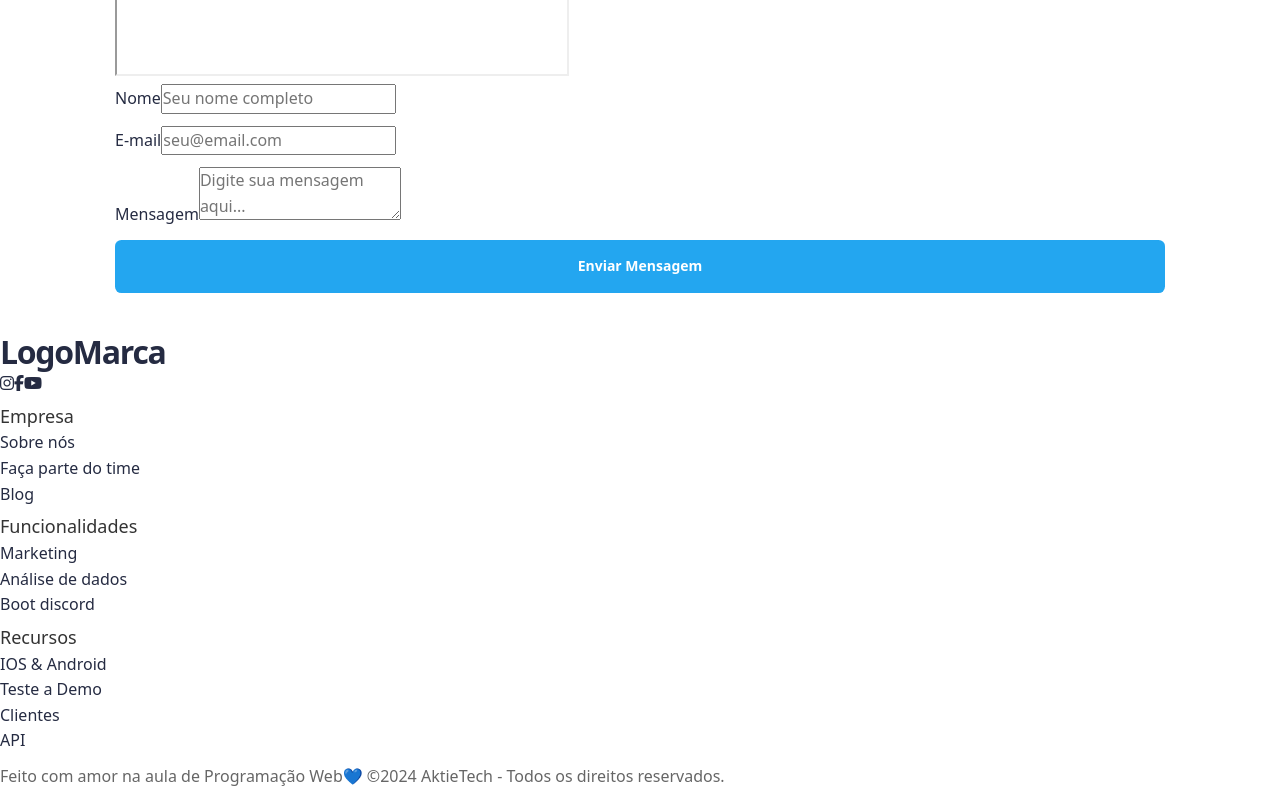
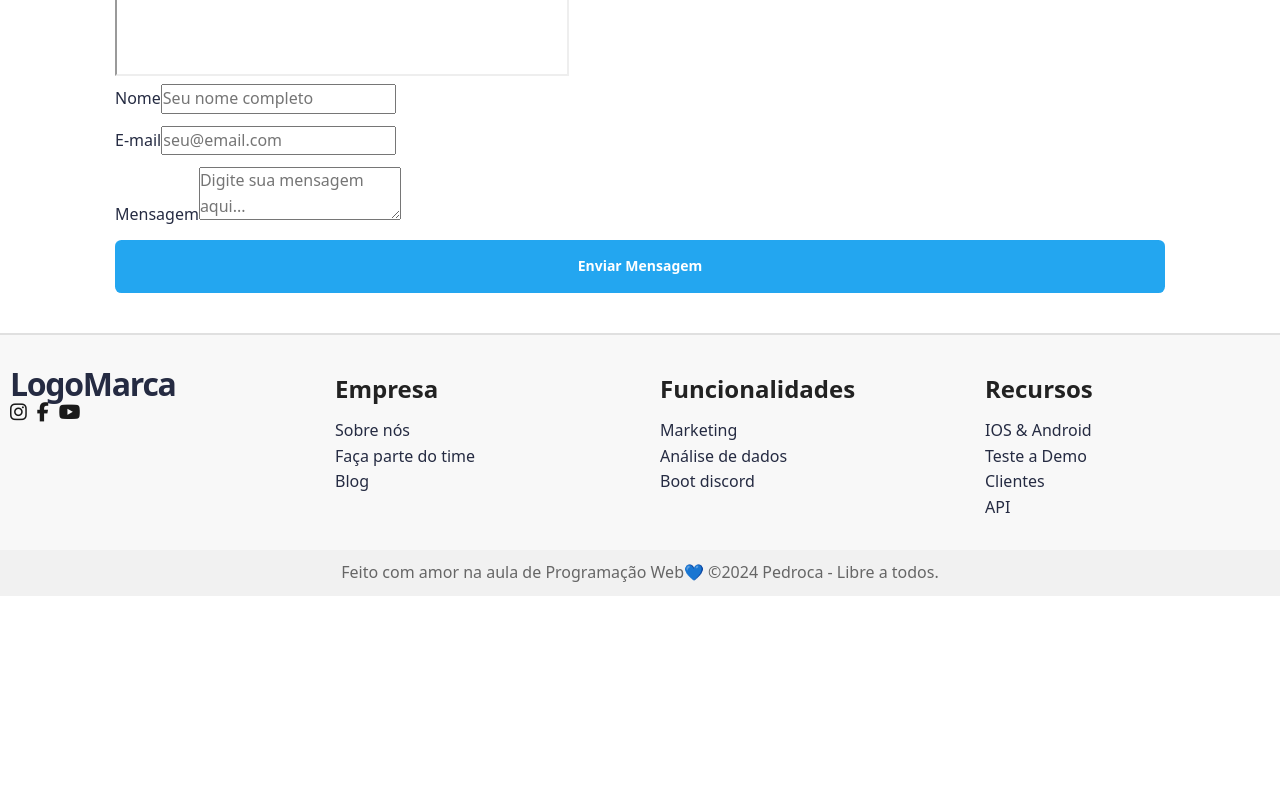
Before and after one commit to PedroAngeloo/HiHealthPage, a React (Vite) app: page / in a window 1280 px wide. Shown: the part 4304-5104 px from the top of the page. After the commit the page ends 4900 px from the top, so only its background shows below. Built offline with nearby package versions, Linux system fonts and the light colour scheme; grey boxes are pictures that could not be loaded.

Commit message:
footer adicionado

```diff
--- a/src/pages/Home.tsx
+++ b/src/pages/Home.tsx
@@ -17,6 +17,7 @@ import ClienteUm from "../assets/images/clienteUm.jpg";
 import ClienteDois from "../assets/images/clienteDois.jpg";
 import ClienteTres from "../assets/images/clienteTres.jpg";
 import '@fortawesome/fontawesome-free/css/all.min.css';
+import "../styles/footer.css";
 
 export default function Home() {
   const [showMobileMenu, setShowMobileMenu] = useState(false);
@@ -353,20 +354,20 @@ export default function Home() {
           </div>
         </div>
       </section>
+
       <footer className="footer">
-          <div className="footer-container">
-            {/* Logo e Ícones de Redes Sociais */}
-            <div className="footer-logo">
+
+
+          <div className="footer-item">
             <h3>LogoMarca</h3>
             <div className="social-icons">
               <i className="fab fa-instagram"></i>
               <i className="fab fa-facebook-f"></i>
               <i className="fab fa-youtube"></i>
             </div>
+
           </div>
-
-            {/* Seção da Empresa */}
-            <div className="footer-section">
+          <div className="footer-item">
             <h4>Empresa</h4>
             <ul>
               <li>Sobre nós</li>
@@ -375,8 +376,7 @@ export default function Home() {
             </ul>
           </div>
 
-            {/* Seção de Funcionalidades */}
-            <div className="footer-section">
+          <div className="footer-item">
             <h4>Funcionalidades</h4>
             <ul>
               <li>Marketing</li>
@@ -385,7 +385,7 @@ export default function Home() {
             </ul>
           </div>
 
-            <div className="footer-section">
+          <div className="footer-item">
             <h4>Recursos</h4>
             <ul>
               <li>IOS & Android</li>
@@ -394,16 +394,13 @@ export default function Home() {
               <li>API</li>
             </ul>
           </div>
-          </div>
 
 
 
+      </footer>
         <div className="footer-bottom">
-            <p>Feito com amor na aula de Programação Web💙 ©2024 AktieTech - Todos os direitos reservados.</p>
+            <p>Feito com amor na aula de Programação Web💙 ©2024 Pedroca - Libre a todos.</p>
           </div>
-        </footer>
-
-
     </>
   );
 }
--- a/src/styles/footer.css
+++ b/src/styles/footer.css
@@ -2,17 +2,15 @@
     background-color: #f8f8f8;
     padding: 20px 0;
     border-top: 2px solid #e0e0e0;
+    grid-template-columns: repeat(4, 1fr);
+    gap: 20px;
+    display: grid;
   }
 
-  .footer-container {
-    display: flex;
-    flex-direction: row; /* Garante que os itens fiquem em linha */
-    justify-content: space-between; /* Espaçamento entre as colunas */
-    align-items: flex-start;
-    max-width: 1200px;
-    margin: 0 auto;
-    padding: 20px;
-    gap: 20px; /* Espaçamento entre as colunas */
+  .footer-item {
+    padding: 10px;
+    flex: 1;
+
   }
 
   .footer-logo,
@@ -21,16 +19,16 @@
   }
 
   .footer-logo h3,
-  .footer-section h4 {
+  .footer-item h4 {
     font-size: 1.5em; /* Aumentado o tamanho da fonte para os títulos */
     color: #222;
     margin-bottom: 10px;
-    font-weight: bold; /* Adicionado negrito para os títulos */
+    font-weight: bold;
   }
 
   .social-icons {
     display: flex;
-    gap: 10px; /* Espaço entre os ícones */
+    gap: 10px;
   }
 
   .social-icons i {
```
Lines whose indentation alone changed are shown as unchanged.
